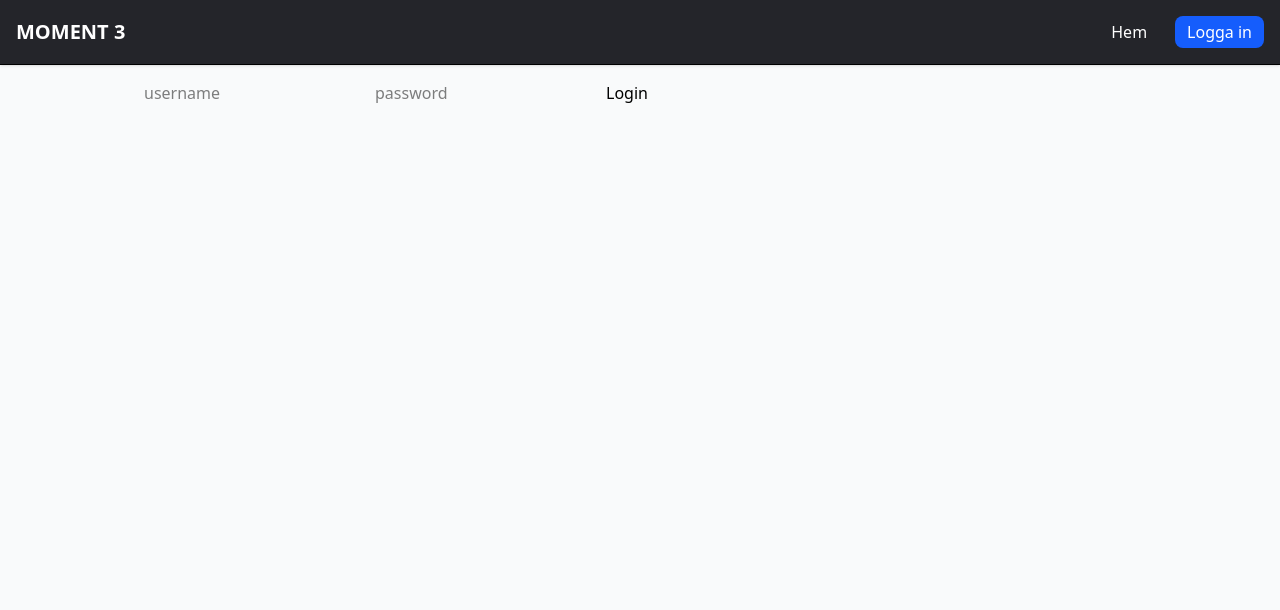
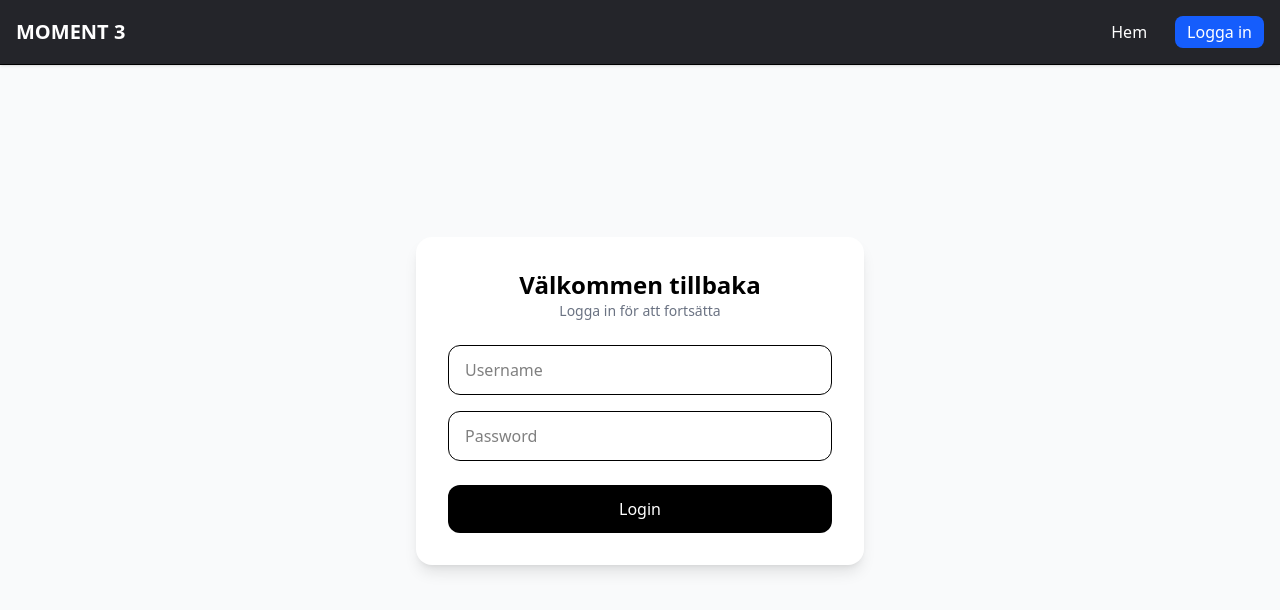
Before and after one commit to Zeydz/react-moment3-frontend, a React (Vite) app: page /login in a window 1280 px wide. Shown: the top 610 px of the page. Built offline with nearby package versions, Linux system fonts and the light colour scheme; no server answers.

Commit message:
feat: added guarded route and dynamic navbar

```diff
--- a/src/api/axios.ts
+++ b/src/api/axios.ts
@@ -10,7 +10,7 @@ export const api = axios.create({
 
 /* Public user type */
 export interface User {
-    id: number;
+  id?: number;
   username: string;
 }
 
@@ -21,6 +21,7 @@ export interface Post {
   content: string;
 }
 
+/* Get posts and return data */
 export const getPosts = async (): Promise<Post[]> => {
   try {
     const { data } = await api.get<Post[]>("/posts");
@@ -29,12 +30,25 @@ export const getPosts = async (): Promise<Post[]> => {
     console.error("Error fetching posts:", error);
     throw error;
   }
+};
+
+/* Get current user and return data */
+export const me = async (): Promise<User | null> => {
+  try {
+    const { data } = await api.get<any>("/me");
+
+    const payload = data?.user ?? data;
+
+    if (!payload) {
+      return null;
     }
 
-export const me = async (): Promise<User | null> => {
-    try {
-        const { data } = await api.get<User>("/me");
-        return data;
+    const user: User = {
+      id: payload.id,
+      username: payload.username,
+    };
+
+    return user;
   } catch (error) {
     if (axios.isAxiosError(error)) {
       // If unauthorized, return null (not authenticated)
@@ -43,4 +57,4 @@ export const me = async (): Promise<User | null> => {
     console.error("Error fetching user:", error);
     throw error;
   }
-}
+};
--- a/src/components/Layout.tsx
+++ b/src/components/Layout.tsx
@@ -1,20 +1,20 @@
 import { NavLink, Outlet } from "react-router-dom";
+import { useAuth } from "../store/useAuth";
 
 export default function Layout() {
   const baseStyle = "px-3 py-1 rounded-lg transition";
+  const activeStyle = "bg-blue-600 text-white";
+  const inactiveStyle = "text-white hover:text-gray-300";
 
-  const activeStyle = "bg-blue-600 text-white";
-
-  const inactiveStyle = "text-white hover:text-gray-300";
+  const { user, logout } = useAuth();
 
   return (
     <div className="min-h-screen bg-gray-50">
-      {/* Navbar */}
       <nav className="sticky top-0 bg-[#24252A] border-b shadow-sm z-10">
         <div className="max-w-7xl mx-auto flex items-center justify-between p-4">
           <div className="text-xl font-bold text-white">MOMENT 3</div>
 
-          <div className="flex gap-4 font-medium">
+          <div className="flex gap-4 font-medium items-center">
             <NavLink
               to="/"
               end
@@ -25,6 +25,7 @@ export default function Layout() {
               Hem
             </NavLink>
 
+            {!user ? (
               <NavLink
                 to="/login"
                 className={({ isActive }) =>
@@ -33,11 +34,25 @@ export default function Layout() {
               >
                 Logga in
               </NavLink>
+            ) : (
+              <>
+                <span className="text-sm text-gray-300">
+                  Inloggad som:{" "}
+                  <span className="text-white">{user.username}</span>
+                </span>
+
+                <button
+                  onClick={logout}
+                  className="cursor-pointer text-sm text-red-400 hover:text-red-300 transition"
+                >
+                  Logga ut
+                </button>
+              </>
+            )}
           </div>
         </div>
       </nav>
 
-      {/* Main */}
       <main className="max-w-5xl mx-auto p-4">
         <Outlet />
       </main>
--- /dev/null
+++ b/src/components/ProtectedRoute.tsx
@@ -0,0 +1,13 @@
+import { Navigate } from "react-router-dom";
+import { useAuth } from "../store/useAuth";
+import type { ReactNode } from "react";
+
+export default function ProtectedRoute({ children }: { children: ReactNode}) {
+    const { user } = useAuth();
+
+    if (!user) {
+        return <Navigate to="/login" replace/>;
+    }
+
+    return children
+}
--- /dev/null
+++ b/src/pages/Admin.tsx
@@ -0,0 +1,20 @@
+import React, { useEffect } from 'react'
+import { useAuth } from '../store/useAuth'
+
+function Admin() {
+    const { user, fetchMe} = useAuth();
+    useEffect(() => {
+        fetchMe();
+    }, []);
+
+    console.log(user);
+  return (
+    <>
+        <h1 className="text-2xl font-bold mb-4">Admin sida</h1>
+        <p>Inloggad som: {user?.username}</p>
+
+    </>
+  )
+}
+
+export default Admin
--- a/src/pages/Login.tsx
+++ b/src/pages/Login.tsx
@@ -11,20 +11,25 @@ export default function Login() {
   const { setUser, fetchMe } = useAuth();
   const navigate = useNavigate();
 
-  const handleSubmit = async (e: SyntheticEvent<HTMLFormElement, SubmitEvent>) => {
+  const handleSubmit = async (
+    e: SyntheticEvent<HTMLFormElement, SubmitEvent>,
+  ) => {
     e.preventDefault();
     setError("");
 
     try {
       await api.post("/auth/login", { username, password });
       await fetchMe();
-      navigate("/");
+      navigate("/admin");
     } catch (err: any) {
       console.error("Login request payload:", { username, password });
       if (axios.isAxiosError(err)) {
         console.error("Axios response:", err.response);
-        const serverMsg = err.response?.data?.message ?? err.response?.data ?? err.message;
-        setError(typeof serverMsg === "string" ? serverMsg : JSON.stringify(serverMsg));
+        const data = err.response?.data;
+
+        const serverMsg = data?.message ?? data?.error ?? err.message;
+
+        setError(serverMsg);
       } else {
         setError(err?.message ?? String(err));
         console.error("Login error:", err);
@@ -33,20 +38,46 @@ export default function Login() {
   };
 
   return (
-    <form onSubmit={handleSubmit}>
+    <div className="min-h-[80vh] flex items-center justify-center">
+      <form
+        onSubmit={handleSubmit}
+        className="w-full max-w-md bg-white p-8 rounded-2xl shadow-lg space-y-6"
+      >
+        <div className="text-center">
+          <h1 className="text-2xl font-bold">Välkommen tillbaka</h1>
+          <p className="text-gray-500 text-sm">Logga in för att fortsätta</p>
+        </div>
+
+        <div className="space-y-4">
           <input
             value={username}
             onChange={(e) => setUsername((e.target as HTMLInputElement).value)}
-        placeholder="username"
+            placeholder="Username"
+            className="w-full px-4 py-3 border rounded-xl focus:outline-none focus:ring-2 focus:ring-black/80 focus:border-transparent transition"
           />
+
           <input
             type="password"
             value={password}
             onChange={(e) => setPassword((e.target as HTMLInputElement).value)}
-        placeholder="password"
+            placeholder="Password"
+            className="w-full px-4 py-3 border rounded-xl focus:outline-none focus:ring-2 focus:ring-black/80 focus:border-transparent transition"
           />
-      {error && <div style={{ color: "red" }}>{error}</div>}
-      <button type="submit">Login</button>
+        </div>
+
+        {error && (
+          <div className="text-red-500 text-sm bg-red-50 border border-red-200 px-3 py-2 rounded-lg">
+            {error}
+          </div>
+        )}
+
+        <button
+          type="submit"
+          className="w-full bg-black text-white py-3 rounded-xl font-medium hover:bg-black/90 active:scale-[0.99] transition"
+        >
+          Login
+        </button>
       </form>
+    </div>
   );
 }
--- a/src/router.tsx
+++ b/src/router.tsx
@@ -2,6 +2,8 @@ import { createBrowserRouter } from "react-router-dom";
 import Login from "./pages/Login";
 import Layout from "./components/Layout";
 import { Outlet } from "react-router-dom";
+import ProtectedRoute from "./components/ProtectedRoute";
+import Admin from "./pages/Admin";
 
 const Home = () => <h1>Home</h1>;
 const Error = () => <h1>Error</h1>;
@@ -20,6 +22,20 @@ export const router = createBrowserRouter([
         element: <Login />,
       },
       {
+        path: "admin",
+        element: (
+          <ProtectedRoute>
+            <Admin />
+          </ProtectedRoute>
+        ),
+      },
+      /*       {
+        path: "admin/create",
+        element: (
+          <ProtectedRoute></ProtectedRoute>
+        )
+      }, */
+      {
         path: "*",
         element: <Error />,
       },
```
Lines whose indentation alone changed are shown as unchanged.
